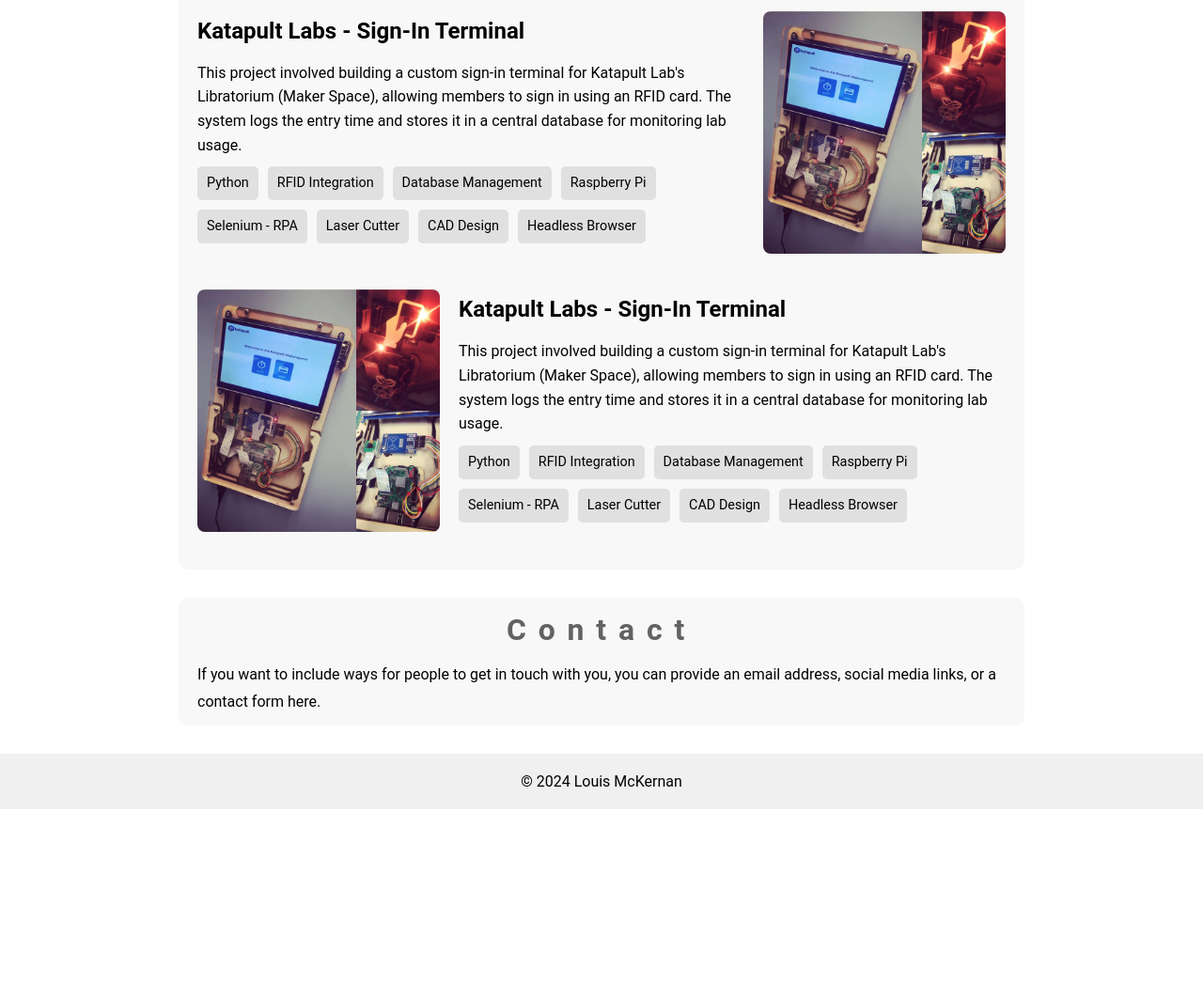
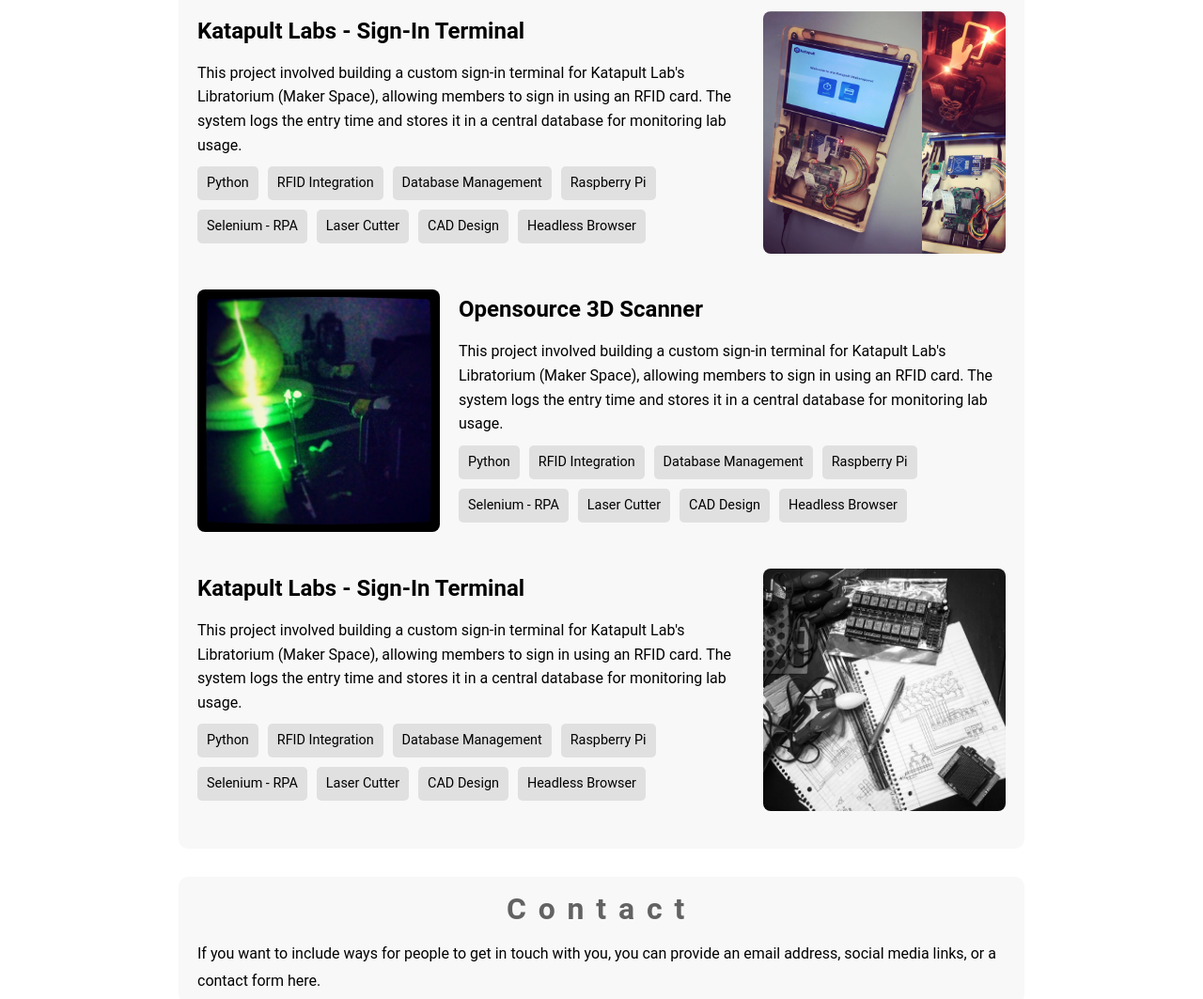
Before and after one commit to Louis-McKernan/folio, a plain HTML site: page main.html in a window 1280 px wide. Shown: the part 581-1644 px from the top of the page at 94% size. Before the commit the page ends 1442 px from the top, so only its background shows below. Drawn offline with Linux system fonts and the light colour scheme.

Commit message:
added more project stuff
wip

```diff
--- a/main.html
+++ b/main.html
@@ -62,7 +62,26 @@
 
   <!-- Project 2: Katapult Labs - Sign-In Terminal -->
   <div class="project">
-    <img src="img/Katapult_Terminal.jpg" alt="Laboratory Sign-In Terminal" class="project-image">
+    <img src="img/laser_scanner.jpg" alt="Laboratory Sign-In Terminal" class="project-image">
+    <div class="project-details">
+      <h4>Opensource 3D Scanner</h4>
+      <p>This project involved building a custom sign-in terminal for Katapult Lab's Libratorium (Maker Space), allowing members to sign in using an RFID card. The system logs the entry time and stores it in a central database for monitoring lab usage.</p>
+      <ul class="skills">
+        <li>Python</li>
+        <li>RFID Integration</li>
+        <li>Database Management</li>
+        <li>Raspberry Pi</li>
+        <li>Selenium - RPA</li>
+        <li>Laser Cutter</li>
+        <li>CAD Design</li>
+        <li>Headless Browser</li>
+      </ul>
+    </div>
+  </div>
+
+   <!-- Project 3: Katapult Labs - Sign-In Terminal -->
+   <div class="project">
+    <img src="img/stranger_things.jpg" alt="Stranger Things - Remote Controlled Prop" class="project-image">
     <div class="project-details">
       <h4>Katapult Labs - Sign-In Terminal</h4>
       <p>This project involved building a custom sign-in terminal for Katapult Lab's Libratorium (Maker Space), allowing members to sign in using an RFID card. The system logs the entry time and stores it in a central database for monitoring lab usage.</p>
@@ -79,8 +98,6 @@
     </div>
   </div>
 
-
-
 </section>
     <!-- Contact Section -->
     <section id="contact" class="section">
```
Also changed, not shown: img/laser_scanner.jpg (added), img/stranger_things.jpg (added).
